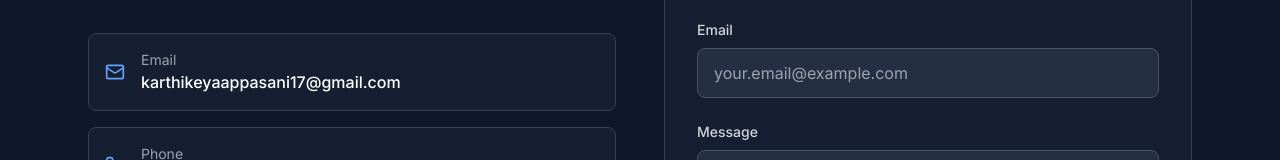
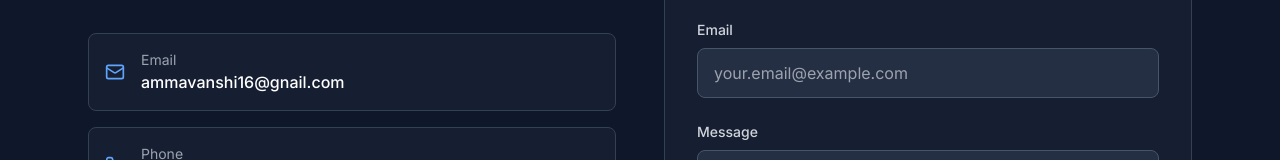
Before and after one commit to AppasaniKarthikeya/Personal_Portfolio, a React (Vite) app: page / in a window 1280 px wide. Shown: the part 3191-3351 px from the top of the page. Built offline with nearby package versions, Linux system fonts and the light colour scheme.

Commit message:
Update Contact.tsx

```diff
--- a/src/components/Contact.tsx
+++ b/src/components/Contact.tsx
@@ -17,7 +17,7 @@ export default function Contact() {
   ];
 
   const contactInfo = [
-    { icon: <Mail size={20} />, label: 'Email', value: 'karthikeyaappasani17@gmail.com' },
+    { icon: <Mail size={20} />, label: 'Email', value: 'ammavanshi16@gnail.com' },
     { icon: <Phone size={20} />, label: 'Phone', value: '+91 9676374416' },
     { icon: <MapPin size={20} />, label: 'Location', value: 'Hyderabad, India' }
   ];
```
